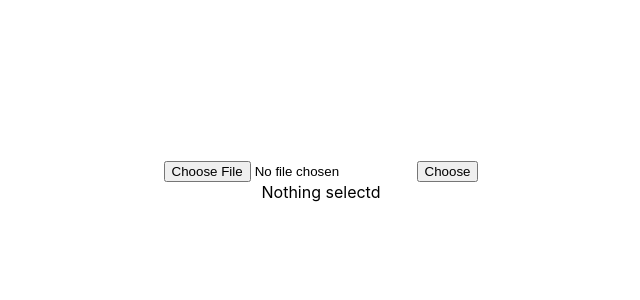
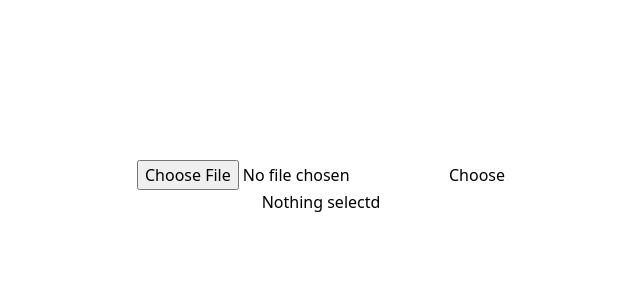
Before and after one commit to SGM-StyleTransfer/model-serve-frontend, a React (Create React App) app: page / in a window 1280 px wide. Shown: the top 300 px of the page, without its empty margins (319-959 px from the left). Built offline with nearby package versions, Linux system fonts and the light colour scheme.

Commit message:
chore: change npm to yarn & config tailwindcss

```diff
--- a/package.json
+++ b/package.json
@@ -39,5 +39,10 @@
       "last 1 firefox version",
       "last 1 safari version"
     ]
+  },
+  "devDependencies": {
+    "autoprefixer": "^10.4.7",
+    "postcss": "^8.4.14",
+    "tailwindcss": "^3.1.4"
   }
 }
--- /dev/null
+++ b/postcss.config.js
@@ -0,0 +1,6 @@
+module.exports = {
+  plugins: {
+    tailwindcss: {},
+    autoprefixer: {},
+  },
+}
--- a/src/index.css
+++ b/src/index.css
@@ -1,13 +1,3 @@
-body {
-  margin: 0;
-  font-family: -apple-system, BlinkMacSystemFont, 'Segoe UI', 'Roboto', 'Oxygen',
-    'Ubuntu', 'Cantarell', 'Fira Sans', 'Droid Sans', 'Helvetica Neue',
-    sans-serif;
-  -webkit-font-smoothing: antialiased;
-  -moz-osx-font-smoothing: grayscale;
-}
-
-code {
-  font-family: source-code-pro, Menlo, Monaco, Consolas, 'Courier New',
-    monospace;
-}
+@tailwind base;
+@tailwind components;
+@tailwind utilities;
--- /dev/null
+++ b/tailwind.config.js
@@ -0,0 +1,10 @@
+/** @type {import('tailwindcss').Config} */
+module.exports = {
+  content: [
+    "./src/**/*.{js,jsx,ts,tsx}",
+  ],
+  theme: {
+    extend: {},
+  },
+  plugins: [],
+}
```
Also changed, not shown: 2 other files (tests, documents, lock files or other folders).
